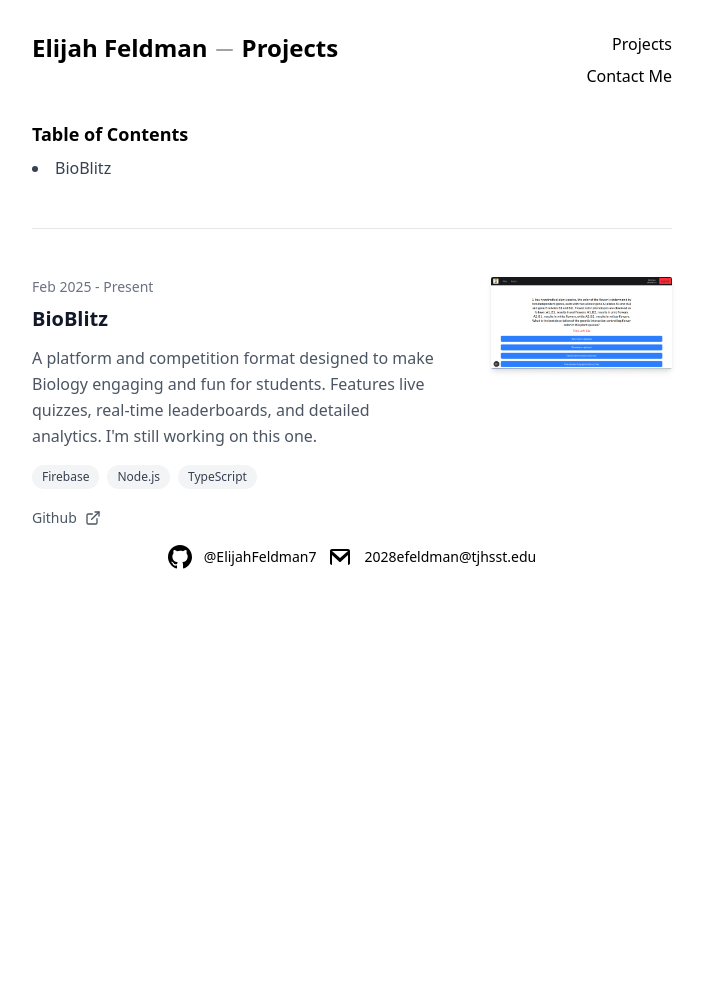
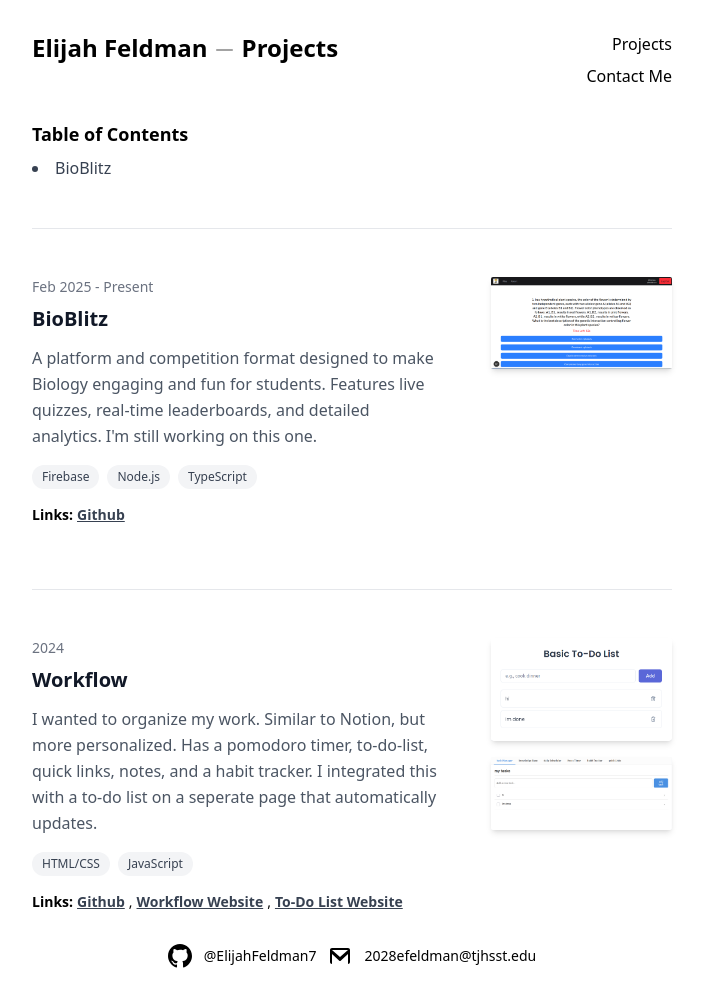
Before and after one commit to ElijahFeldman7/elijahfeldman, a plain HTML site: page projects/index.html in a window 1280 px wide. Shown: the whole page, without its empty margins (288-991 px from the left). Before the commit the page ends 800 px from the top, so only its background shows below. Drawn offline with nearby package versions, Linux system fonts and the light colour scheme.

Commit message:
better links

```diff
--- a/projects/index.html
+++ b/projects/index.html
@@ -47,13 +47,37 @@
             <span class="bg-gray-100 text-gray-700 text-xs font-medium px-2.5 py-1 rounded-full">Node.js</span>
             <span class="bg-gray-100 text-gray-700 text-xs font-medium px-2.5 py-1 rounded-full">TypeScript</span>
           </div>
-          <a href="https://github.com/aarnav593/hacktj25" target="_blank" rel="noopener" class="inline-flex items-center gap-2 text-sm font-medium text-gray-600 hover:text-gray-900 break-all">
-            Github
-            <svg xmlns="http://www.w3.org/2000/svg" width="16" height="16" viewBox="0 0 24 24" fill="none" stroke="currentColor" stroke-width="2" stroke-linecap="round" stroke-linejoin="round" class="w-4 h-4"><path d="M18 13v6a2 2 0 0 1-2 2H5a2 2 0 0 1-2-2V8a2 2 0 0 1 2-2h6"></path><polyline points="15 3 21 3 21 9"></polyline><line x1="10" y1="14" x2="21" y2="3"></line></svg>
-          </a>
+          <div class="flex flex-wrap items-center gap-1 mb-4 text-sm">
+            <span class="font-semibold">Links:</span>
+            <a href="https://github.com/aarnav593/hacktj25" target="_blank" rel="noopener" class="underline font-semibold text-gray-700 hover:text-gray-900">Github</a>
+          </div>
         </div>
         <div class="md:col-span-1 mt-4 md:mt-0">
           <img src="bioblitz.png" alt="Elijah Feldman BioBlitz Project Screenshot" class="rounded-sm shadow-md hover:shadow-xl transition-shadow duration-300 w-full max-w-xs md:max-w-full" width="600" height="400">
+        </div>
+      </div>
+
+      <div id="workflow" class="grid grid-cols-1 md:grid-cols-3 gap-6 md:gap-12 items-start pt-12 border-t border-gray-200">
+        <div class="md:col-span-2">
+          <p class="text-sm text-gray-500 mb-2">2024</p>
+          <h3 class="text-xl font-bold text-gray-900 mb-3">Workflow</h3>
+          <p class="text-gray-600 leading-relaxed mb-4">
+            I wanted to organize my work. Similar to Notion, but more personalized. Has a pomodoro timer, to-do-list, quick links, notes, and a habit tracker. I integrated this with a to-do list on a seperate page that automatically updates.
+          </p>
+          <div class="flex flex-wrap gap-2 mb-4">
+            <span class="bg-gray-100 text-gray-700 text-xs font-medium px-2.5 py-1 rounded-full">HTML/CSS</span>
+            <span class="bg-gray-100 text-gray-700 text-xs font-medium px-2.5 py-1 rounded-full">JavaScript</span>
+          </div>
+          <div class="flex flex-wrap items-center gap-1 mb-4 text-sm">
+            <span class="font-semibold">Links:</span>
+            <a href="https://github.com/ElijahFeldman7/workflow" target="_blank" rel="noopener" class="underline font-semibold text-gray-700 hover:text-gray-900">Github</a><span>,</span>
+            <a href="https://elijahfeldman7.github.io/workflow" target="_blank" rel="noopener" class="underline font-semibold text-gray-700 hover:text-gray-900">Workflow Website</a><span>,</span>
+            <a href="https://elijahfeldman7.github.io/to-do-list" target="_blank" rel="noopener" class="underline font-semibold text-gray-700 hover:text-gray-900">To-Do List Website</a>
+          </div>
+        </div>
+        <div class="md:col-span-1 mt-4 md:mt-0 flex flex-col gap-4">
+          <img src="to-do.png" alt="Workflow To-Do Screenshot" class="rounded-sm shadow-md hover:shadow-xl transition-shadow duration-300 w-full max-w-xs md:max-w-full" width="600" height="400">
+          <img src="workflow.png" alt="Workflow Main Screenshot" class="rounded-sm shadow-md hover:shadow-xl transition-shadow duration-300 w-full max-w-xs md:max-w-full" width="600" height="400">
         </div>
       </div>
     </div>
```
Also changed, not shown: projects/to-do.png (added), projects/workflow.png (added).
